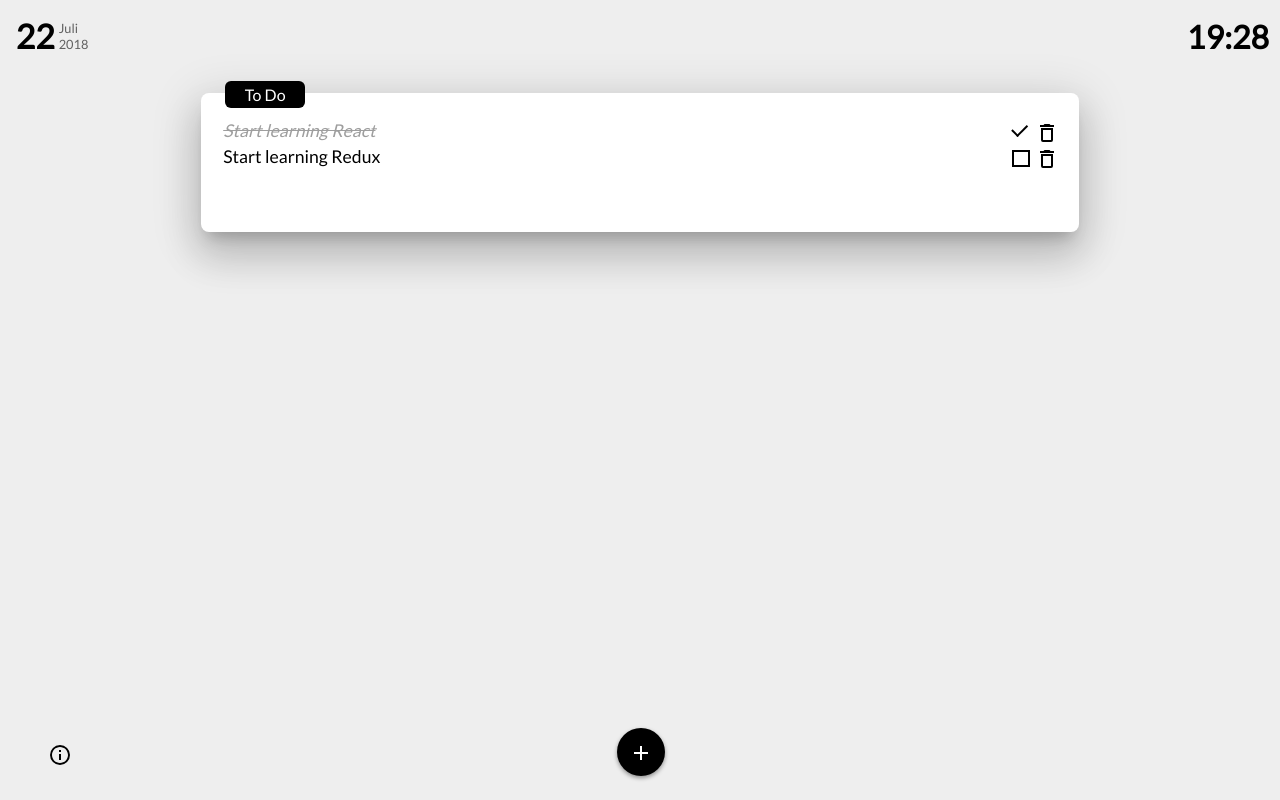
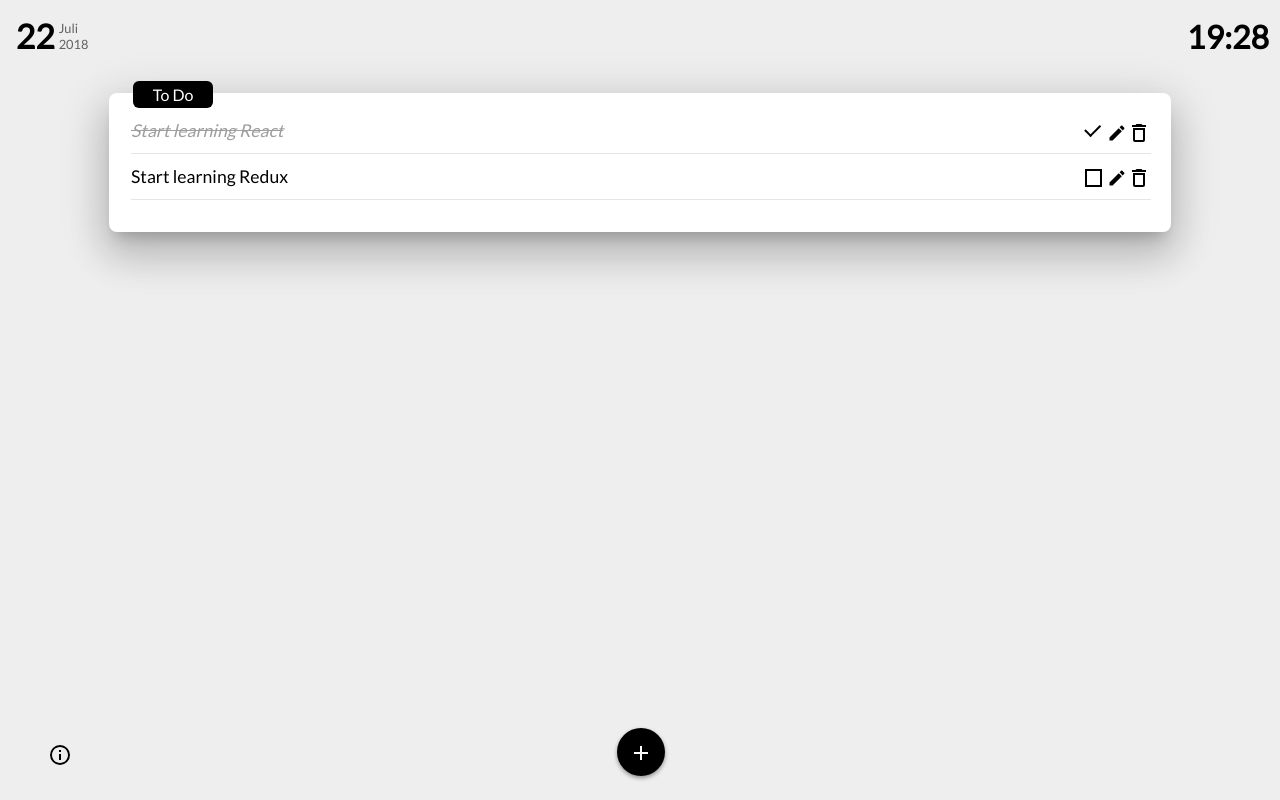
Before and after one commit to flashback2k14/YeahTodoReact, a React (Create React App) app: page / in a window 1280 px wide. Built offline with nearby package versions, Linux system fonts and the light colour scheme.

Commit message:
add edit todo item

```diff
--- a/src/App.tsx
+++ b/src/App.tsx
@@ -29,6 +29,14 @@ export default class App extends React.Component<any, IAppState> {
           todo,
           this.state.todos.length + 1
         )
+      };
+    });
+  };
+
+  private _editTodo = (todoToEdit: TodoItem, value: string) => {
+    this.setState((prevState, props) => {
+      return {
+        todos: TodoHelper.edit(prevState.todos, todoToEdit, value)
       };
     });
   };
@@ -95,6 +103,7 @@ export default class App extends React.Component<any, IAppState> {
           <TodoList
             items={this.state.todos}
             toggleFn={this._toggleTodo}
+            editFn={this._editTodo}
             deleteFn={this._deleteTodo}
           />
         </div>
--- a/src/components/header/DisplayTime.tsx
+++ b/src/components/header/DisplayTime.tsx
@@ -13,6 +13,9 @@ export class DisplayTime extends React.Component<any, IDisplayTimeState> {
     this.state = {
       time: new Date()
     };
+  }
+
+  public componentDidMount() {
     this._timer = window.setInterval(() => {
       this.setState({
         time: new Date()
--- a/src/components/todo/TodoList.tsx
+++ b/src/components/todo/TodoList.tsx
@@ -5,13 +5,14 @@ import TodoItem from "../../models/TodoItem";
 interface ITodoListProps {
   items: TodoItem[];
   toggleFn: Function;
+  editFn: Function;
   deleteFn: Function;
 }
 
 export class TodoList extends React.Component<ITodoListProps> {
   public render() {
     const container = {
-      width: "80%",
+      width: "100vw",
       minHeight: "20%",
       padding: "8px 20px 0 8px",
       borderRadius: "8px",
@@ -49,6 +50,7 @@ export class TodoList extends React.Component<ITodoListProps> {
               <TodoListItem
                 item={item}
                 toggleFn={this.props.toggleFn}
+                editFn={this.props.editFn}
                 deleteFn={this.props.deleteFn}
               />
             );
--- a/src/components/todo/TodoListItem.css
+++ b/src/components/todo/TodoListItem.css
@@ -1,3 +1,24 @@
+.todo-input_edit {
+  width: 90%;
+  margin-right: 8px;
+  padding-left: 4px;
+  background: white;
+  color: black;
+  border: 0;
+  border-bottom: 2px solid #616161;
+  font-size: large;
+  outline: none;
+}
+
+.todo-input_edit:hover,
+.todo-input_edit:focus,
+.todo-input_edit:valid {
+  border-bottom: 2px solid black;
+}
+.todo-input_edit::placeholder {
+  color: #9e9e9e;
+}
+
 .checkbox_label {
   position: relative;
   font-family: Arial, sans-serif;
@@ -49,7 +70,15 @@
   cursor: pointer;
 }
 
-.delete {
+.delete,
+.edit {
   margin-top: 2px;
   cursor: pointer;
 }
+
+.ruler {
+  border: 0;
+  height: 0;
+  border-top: 1px solid rgba(0, 0, 0, 0.1);
+  border-bottom: 1px solid rgba(255, 255, 255, 0.3);
+}
--- a/src/components/todo/TodoListItem.tsx
+++ b/src/components/todo/TodoListItem.tsx
@@ -4,13 +4,40 @@ import "./TodoListItem.css";
 
 interface ITodoItemProps {
   item: TodoItem;
+  editFn: Function;
   toggleFn: Function;
   deleteFn: Function;
 }
 
-export class TodoListItem extends React.Component<ITodoItemProps, any> {
+interface ITodoItemState {
+  inEditMode: boolean;
+}
+
+export class TodoListItem extends React.Component<
+  ITodoItemProps,
+  ITodoItemState
+> {
+  constructor(props: ITodoItemProps) {
+    super(props);
+    this.state = {
+      inEditMode: false
+    };
+  }
+
+  private _handleEditChange = (e: any) => {
+    this.props.editFn(this.props.item, e.target.value);
+  };
+
   private _handleChecked = () => {
     this.props.toggleFn(this.props.item);
+  };
+
+  private _handleEditMode = () => {
+    this.setState(prevState => {
+      return {
+        inEditMode: !prevState.inEditMode
+      };
+    });
   };
 
   private _handleDeleted = () => {
@@ -35,6 +62,10 @@ export class TodoListItem extends React.Component<ITodoItemProps, any> {
       cursor: "default"
     } as React.CSSProperties;
 
+    const containerTodoItemText = {
+      width: "100%"
+    };
+
     const containerTodoItemButtons = {
       display: "flex",
       justifyContent: "center",
@@ -47,7 +78,17 @@ export class TodoListItem extends React.Component<ITodoItemProps, any> {
         style={this.props.item.isCompleted ? todoItemCompleted : todoItem}
       >
         <div style={containerTodoItem}>
-          {this.props.item.text}
+          <div style={containerTodoItemText}>
+            {this.state.inEditMode ? (
+              <input
+                className="todo-input_edit"
+                value={this.props.item.text}
+                onChange={this._handleEditChange}
+              />
+            ) : (
+              this.props.item.text
+            )}
+          </div>
           <div style={containerTodoItemButtons}>
             <label className="checkbox_label">
               <input
@@ -57,6 +98,17 @@ export class TodoListItem extends React.Component<ITodoItemProps, any> {
                 defaultChecked={this.props.item.isCompleted}
               />
             </label>
+            <svg
+              xmlns="http://www.w3.org/2000/svg"
+              width="20"
+              height="20"
+              viewBox="0 0 24 24"
+              fill="black"
+              className="edit"
+              onClick={this._handleEditMode}
+            >
+              <path d="M20.71,7.04C21.1,6.65 21.1,6 20.71,5.63L18.37,3.29C18,2.9 17.35,2.9 16.96,3.29L15.12,5.12L18.87,8.87M3,17.25V21H6.75L17.81,9.93L14.06,6.18L3,17.25Z" />
+            </svg>
             <svg
               xmlns="http://www.w3.org/2000/svg"
               width="24"
@@ -70,6 +122,7 @@ export class TodoListItem extends React.Component<ITodoItemProps, any> {
             </svg>
           </div>
         </div>
+        <hr className="ruler" />
       </li>
     );
   }
--- a/src/helper/TodoHelper.ts
+++ b/src/helper/TodoHelper.ts
@@ -41,6 +41,26 @@ export default class TodoHelper {
     return tt;
   };
 
+  public static edit = (
+    todos: TodoItem[],
+    todoToEdit: TodoItem,
+    value: string
+  ) => {
+    const tt = todos.map(todo => {
+      return todo !== todoToEdit
+        ? todo
+        : Object.assign({}, todoToEdit, {
+            text: value
+          });
+    });
+    window.localStorage.removeItem(TodoHelper.LOCAL_STORAGE_KEY);
+    window.localStorage.setItem(
+      TodoHelper.LOCAL_STORAGE_KEY,
+      JSON.stringify(tt)
+    );
+    return tt;
+  };
+
   public static delete = (todos: TodoItem[], todoToDelete: TodoItem) => {
     const tt = todos.filter(todo => todo.id !== todoToDelete.id);
     window.localStorage.removeItem(TodoHelper.LOCAL_STORAGE_KEY);
```
